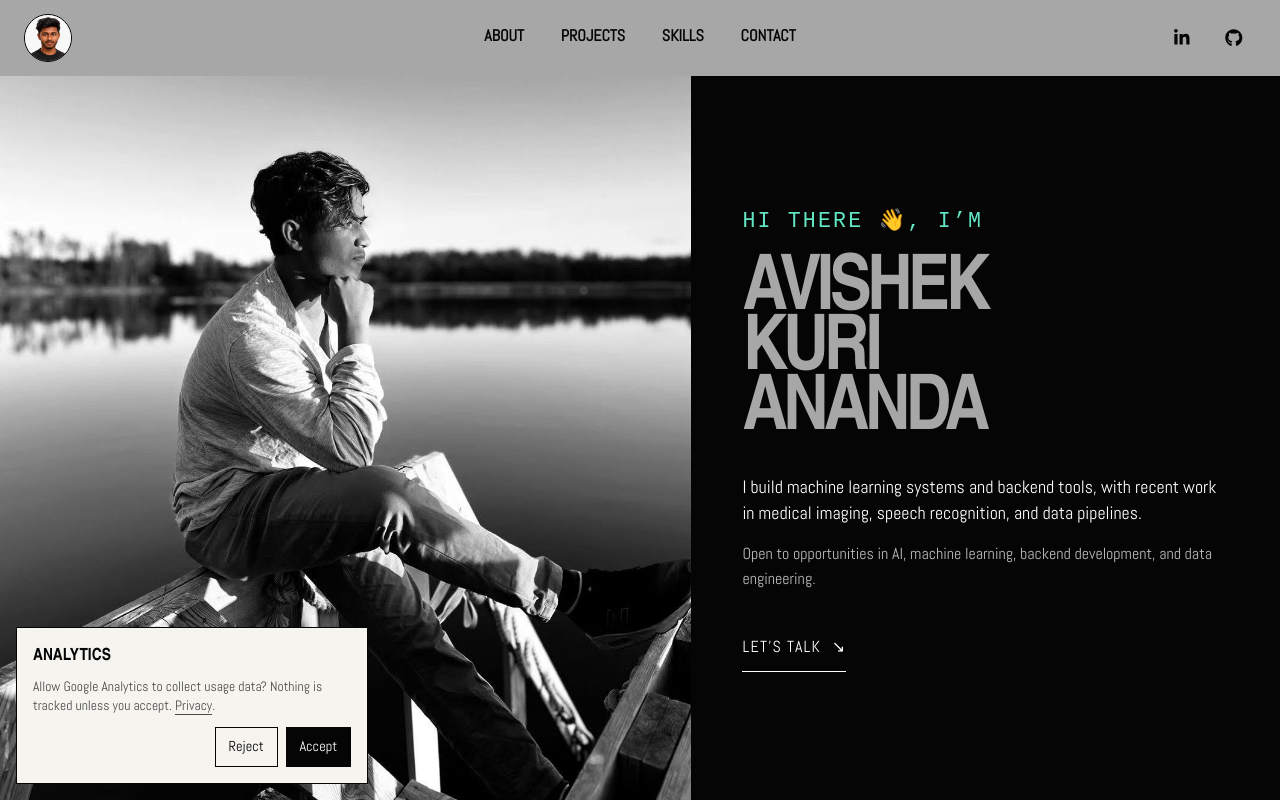
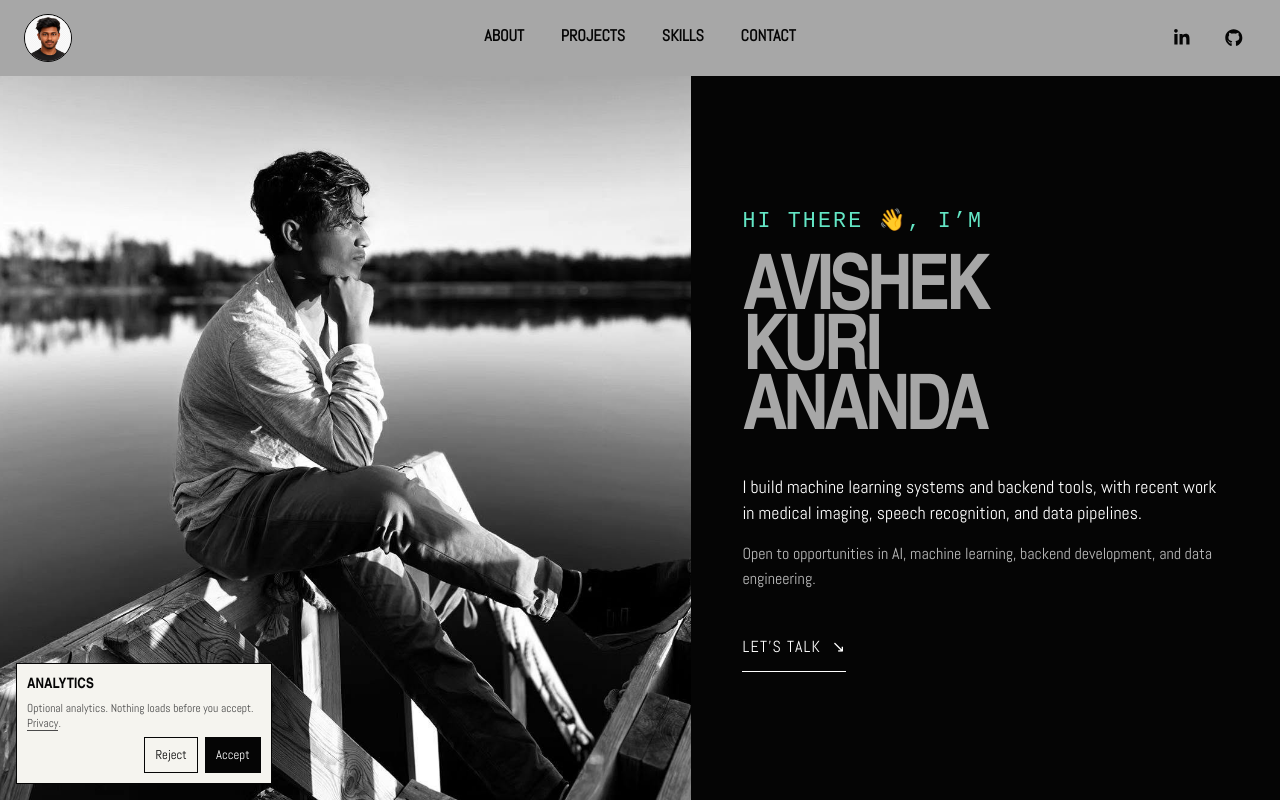
Before and after one commit to 1avishek/my_portfolio, a React (Vite) app: page / in a window 1280 px wide. Shown: the top 802 px of the page. Built offline with nearby package versions, Linux system fonts and the light colour scheme; a web font is replaced by a local one.

Commit message:
Minimize analytics consent banner

```diff
--- a/src/components/AnalyticsConsent.tsx
+++ b/src/components/AnalyticsConsent.tsx
@@ -96,7 +96,7 @@ function AnalyticsConsent() {
       <div>
         <h2 id="analytics-consent-title">Analytics</h2>
         <p>
-          Allow Google Analytics to collect usage data? Nothing is tracked unless you accept.{' '}
+          Optional analytics. Nothing loads before you accept.{' '}
           <a href="https://policies.google.com/privacy" target="_blank" rel="noopener noreferrer">
             Privacy
           </a>
--- a/src/styles/responsive.css
+++ b/src/styles/responsive.css
@@ -308,7 +308,7 @@
   .analytics-consent {
     bottom: 0.5rem;
     left: 0.5rem;
-    width: min(calc(100% - 1rem), 22rem);
+    width: min(calc(100% - 1rem), 16rem);
   }
 
   .analytics-consent__actions {
--- a/src/styles/sections.css
+++ b/src/styles/sections.css
@@ -658,18 +658,18 @@
   left: 1rem;
   z-index: 100;
   display: grid;
-  width: min(calc(100% - 2rem), 22rem);
-  gap: 0.75rem;
-  padding: 1rem;
+  width: min(calc(100% - 2rem), 16rem);
+  gap: 0.4rem;
+  padding: 0.625rem;
   border: 1px solid var(--color-black);
   background: var(--color-off-white);
   color: var(--color-black);
 }
 
 .analytics-consent h2 {
-  margin: 0 0 0.35rem;
+  margin: 0 0 0.2rem;
   font-family: var(--font-display);
-  font-size: 1.05rem;
+  font-size: 0.9rem;
   text-transform: uppercase;
 }
 
@@ -677,8 +677,8 @@
   max-width: 56ch;
   margin: 0;
   color: #4a4a4a;
-  font-size: 0.85rem;
-  line-height: 1.4;
+  font-size: 0.72rem;
+  line-height: 1.3;
 }
 
 .analytics-consent a {
@@ -688,17 +688,17 @@
 .analytics-consent__actions {
   display: flex;
   justify-content: flex-end;
-  gap: 0.5rem;
+  gap: 0.4rem;
 }
 
 .analytics-consent__actions button {
-  min-height: 2.5rem;
-  padding: 0.4rem 0.8rem;
+  min-height: 2.25rem;
+  padding: 0.3rem 0.65rem;
   border: 1px solid var(--color-black);
   background: transparent;
   color: var(--color-black);
   cursor: pointer;
-  font-size: 0.9rem;
+  font-size: 0.8rem;
 }
 
 .analytics-consent__actions button:last-child {
```
